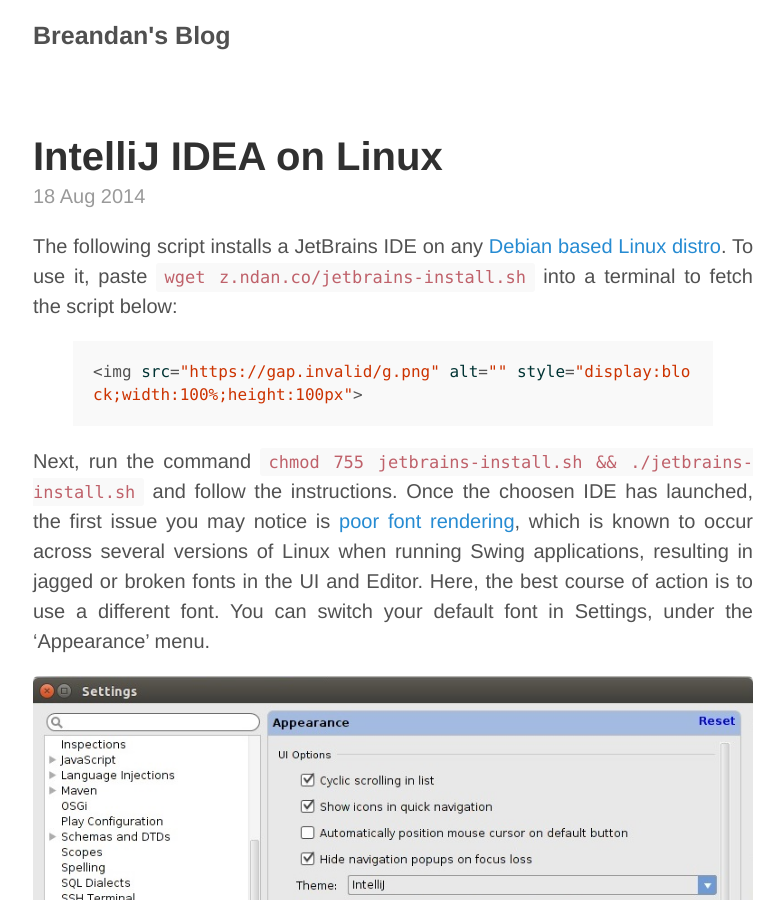
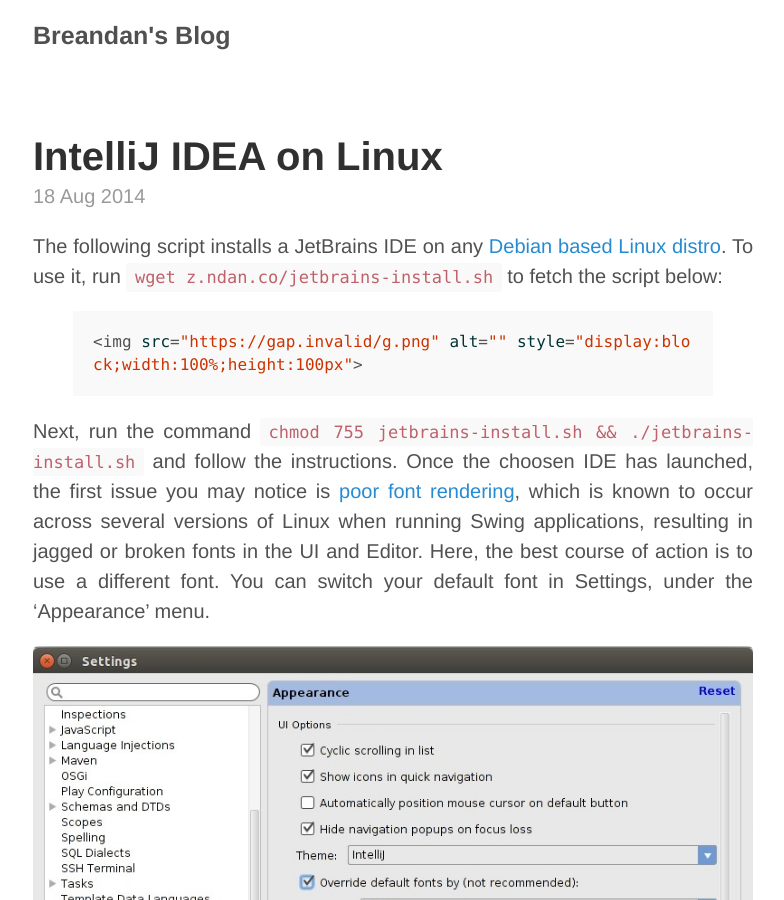
Before and after one commit to breandan/breandan.github.io, a Jekyll site: the page built from _posts/2014-08-18-shell-script.md, in a window 1280 px wide and 900 px high. Shown: the whole window, without its empty margins (247-1031 px from the left). Built offline with Jekyll 4.4.1, drawn with Linux system fonts in a browser that asks for light colours; nearby versions of some CDN libraries.

Commit message:
two lines

```diff
--- a/_posts/2014-08-18-shell-script.md
+++ b/_posts/2014-08-18-shell-script.md
@@ -3,7 +3,7 @@
 title: IntelliJ IDEA on Linux
 ---
 
-The following script installs a JetBrains IDE on any [Debian based Linux distro](https://en.wikipedia.org/wiki/List_of_Linux_distributions#Debian-based). To use it, paste `wget z.ndan.co/jetbrains-install.sh` into a terminal to fetch the script below:
+The following script installs a JetBrains IDE on any [Debian based Linux distro](https://en.wikipedia.org/wiki/List_of_Linux_distributions#Debian-based). To use it, run `wget z.ndan.co/jetbrains-install.sh` to fetch the script below:
 
 {% highlight bash %}
 {% include jetbrains-install.sh %}
```
